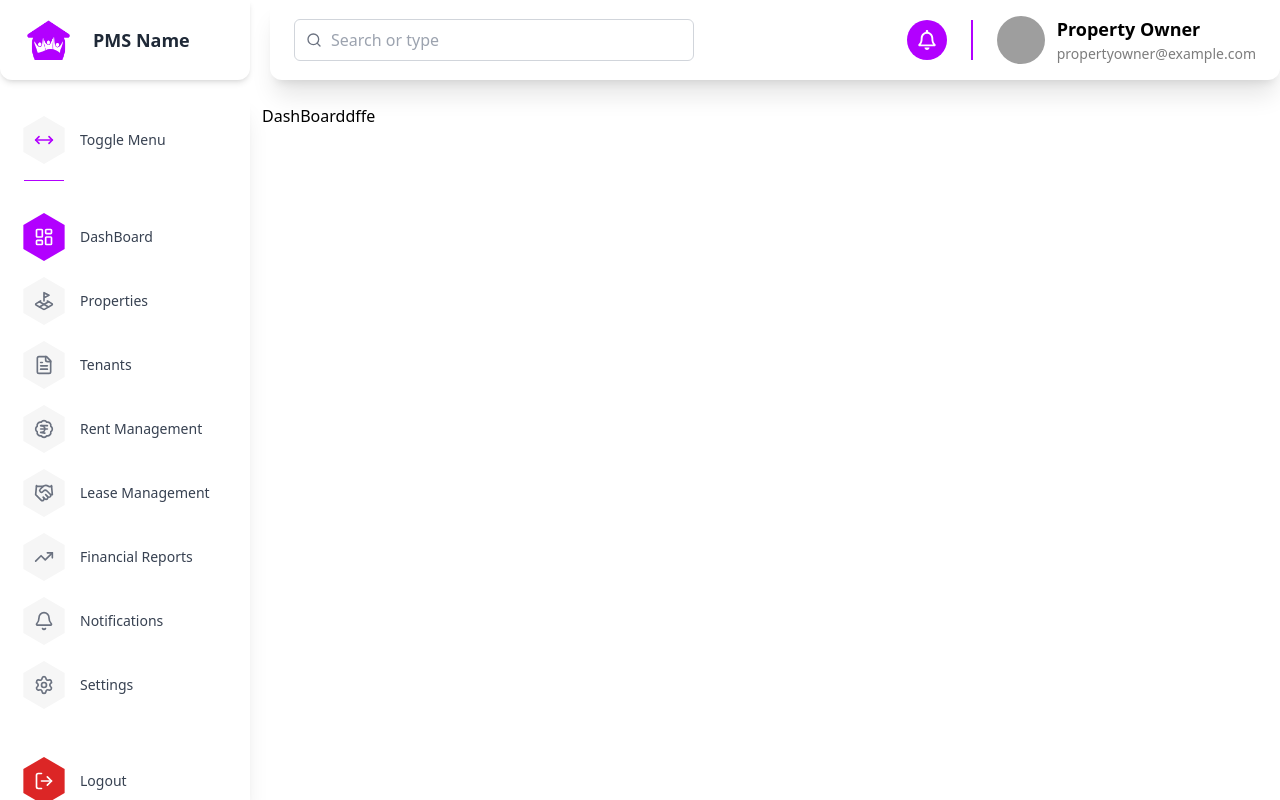
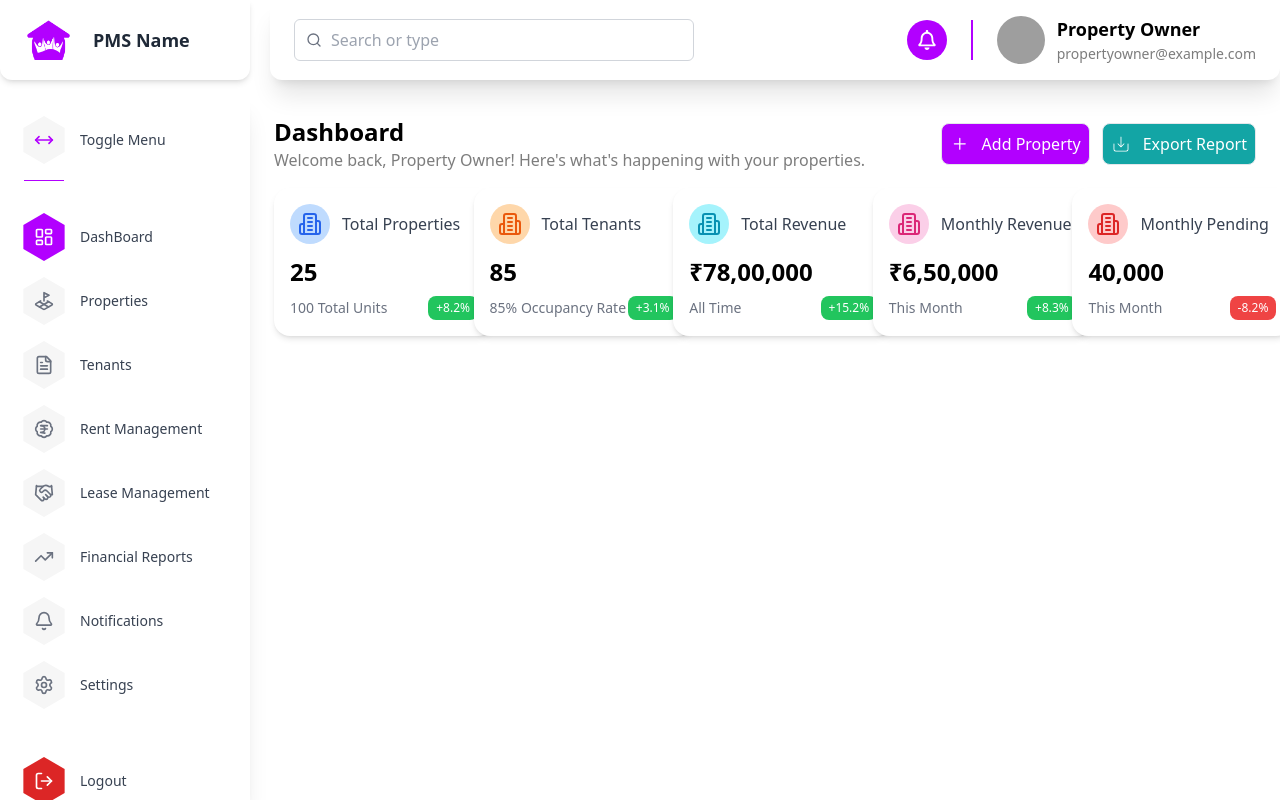
Before and after one commit to YOHO-TECHNOLOGIES-PVT-LTD/PropertyManagementSystem, a React (Vite) app: page / in a window 1280 px wide. Built offline with nearby package versions, Linux system fonts and the light colour scheme; grey boxes are pictures that could not be loaded.

Commit message:
Changes Dashboard

```diff
--- /dev/null
+++ b/src/components/dashboard/Card1/Card1.tsx
@@ -0,0 +1,65 @@
+import React from "react";
+
+interface CardProps {
+  title: string;
+  value: string | number;
+  subText: string;
+  percentage: number;
+  icon: React.ReactNode;
+  iconBg?: string;
+  iconTextColor?: string;
+}
+
+const Card1: React.FC<CardProps> = ({
+  title,
+  value,
+  subText,
+  percentage,
+  icon,
+  iconBg = "bg-gray-400",
+  iconTextColor = "text-white",
+}) => {
+  const percentageColor =
+    percentage >= 0 ? "bg-green-500" : "bg-red-500";
+
+  // Format large numbers with commas and currency
+  const formatValue =
+    typeof value === "number"
+      ? value.toLocaleString("en-IN", {
+          maximumFractionDigits: 0,
+        })
+      : value;
+
+  return (
+    <div className="bg-white rounded-2xl shadow-md p-4 w-full min-w-[220px] flex flex-col justify-between">
+      {/* Header */}
+      <div className="flex gap-3 items-center">
+        <div
+          className={`h-10 w-10 flex items-center justify-center rounded-full ${iconBg} ${iconTextColor}`}
+        >
+          {icon}
+        </div>
+        <h3 className="text-gray-700 font-medium">{title}</h3>
+      </div>
+
+      {/* Main Value */}
+      <div className="text-2xl font-bold text-black mt-3">
+        {typeof value === "number" && title.toLowerCase().includes("revenue")
+          ? `₹${formatValue}`
+          : formatValue}
+      </div>
+
+      {/* Footer */}
+      <div className="flex items-center justify-between mt-2">
+        <span className="text-sm text-gray-500">{subText}</span>
+        <span
+          className={`${percentageColor} text-white text-xs px-2 py-1 rounded-lg`}
+        >
+          {percentage > 0 ? `+${percentage}%` : `${percentage}%`}
+        </span>
+      </div>
+    </div>
+  );
+};
+
+export default Card1;
--- a/src/pages/dashboard/DashBoard.tsx
+++ b/src/pages/dashboard/DashBoard.tsx
@@ -1,9 +1,82 @@
-import React from 'react'
+import { CiImport } from "react-icons/ci";
+import { GoPlus } from "react-icons/go";
+import { Building2 } from "lucide-react";
+import Card1 from "../../components/dashboard/Card1/Card1";
 
-function DashBoard() {
+const DashBoard = () => {
   return (
-    <div>DashBoarddffe</div>
-  )
-}
+    <div className="p-3 flex flex-col gap-4">
+      {/* Header */}
+      <div className="flex justify-between items-center">
+        <div>
+          <h3 className="text-[#000000] font-semibold text-2xl">Dashboard</h3>
+          <p className="text-[#7D7D7D]">
+            Welcome back, Property Owner! Here's what's happening with your
+            properties.
+          </p>
+        </div>
+        <div className="flex gap-3 text-white">
+          <div className="flex gap-3 items-center border bg-[#B200FF] p-2 rounded-lg">
+            <GoPlus size={20} />
+            <button>Add Property</button>
+          </div>
+          <div className="flex gap-3 items-center border bg-[#13A5A5] p-2 rounded-lg">
+            <CiImport size={20} />
+            <button>Export Report</button>
+          </div>
+        </div>
+      </div>
 
-export default DashBoard
+      {/* Cards */}
+      <div className="grid grid-cols-5 gap-4 ">
+        <Card1
+          title="Total Properties"
+          value={25}
+          subText="100 Total Units"
+          percentage={8.2}
+          icon={<Building2 />}
+          iconBg="bg-blue-200"
+          iconTextColor="text-blue-600"
+        />
+        <Card1
+          title="Total Tenants"
+          value={85}
+          subText="85% Occupancy Rate"
+          percentage={3.1}
+          icon={<Building2 />}
+          iconBg="bg-orange-200"
+          iconTextColor="text-orange-600"
+        />
+        <Card1
+          title="Total Revenue"
+          value={7800000}
+          subText="All Time"
+          percentage={15.2}
+          icon={<Building2 />}
+          iconBg="bg-cyan-200"
+          iconTextColor="text-cyan-600"
+        />
+        <Card1
+          title="Monthly Revenue"
+          value={650000}
+          subText="This Month"
+          percentage={8.3}
+          icon={<Building2 />}
+          iconBg="bg-pink-200"
+          iconTextColor="text-pink-600"
+        />
+        <Card1
+          title="Monthly Pending"
+          value={40000}
+          subText="This Month"
+          percentage={-8.2}
+          icon={<Building2 />}
+          iconBg="bg-red-200"
+          iconTextColor="text-red-600"
+        />
+      </div>
+    </div>
+  );
+};
+
+export default DashBoard;
```
